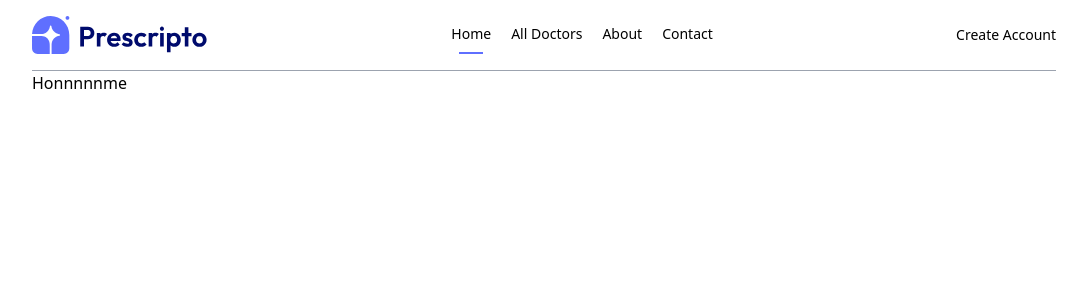
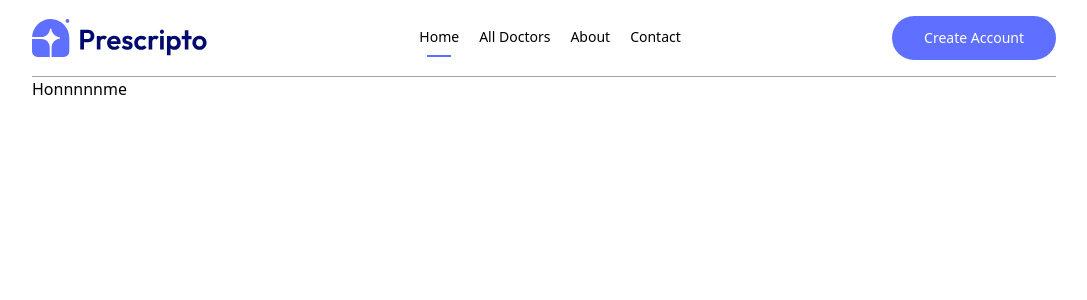
Before and after one commit to MgMorshed123/Doctor-4-U-Client, a React (Vite) app: page / in a window 1280 px wide. Shown: the top 300 px of the page, without its empty margins (96-1183 px from the left). Built offline with nearby package versions, Linux system fonts and the light colour scheme.

Commit message:
creete acc button css added

```diff
--- a/src/components/Navbar.jsx
+++ b/src/components/Navbar.jsx
@@ -24,7 +24,9 @@ const Navbar = () => {
           <hr className="border-none h-0.5 bg-primary w-3/5  m-auto hidden" />
         </NavLink>
       </ul>
-      <button>Create Account</button>
+      <button className=" bg-primary text-white px-8 py-3 rounded-full font-light hidden md:block">
+        Create Account
+      </button>
     </div>
   );
 };
```
